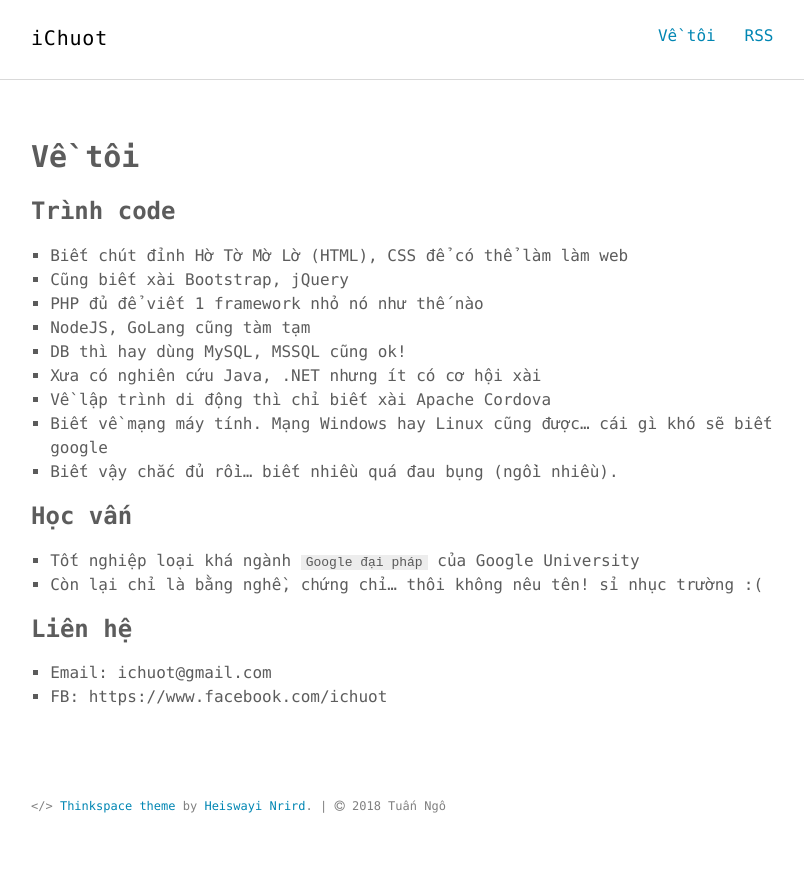
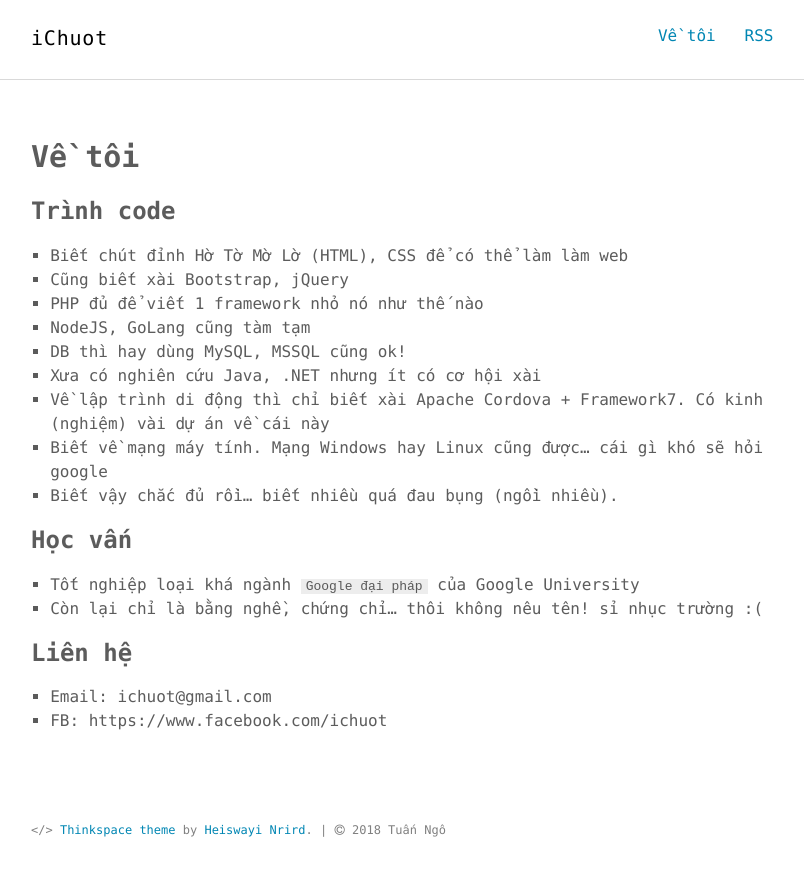
Before and after one commit to ichuot/ichuot.github.io, a Jekyll site: the page built from about.md, in a window 1280 px wide. Shown: the top 876 px of the page, without its empty margins (233-1037 px from the left). Built offline with Jekyll 4.4.1, drawn with Linux system fonts in a browser that asks for light colours.

Commit message:
update about

```diff
--- a/about.md
+++ b/about.md
@@ -11,8 +11,8 @@ permalink: /about/
 + NodeJS, GoLang cũng tàm tạm
 + DB thì hay dùng MySQL, MSSQL cũng ok!
 + Xưa có nghiên cứu Java, .NET nhưng ít có cơ hội xài
-+ Về lập trình di động thì chỉ biết xài Apache Cordova
-+ Biết về mạng máy tính. Mạng Windows hay Linux cũng được... cái gì khó sẽ biết google
++ Về lập trình di động thì chỉ biết xài Apache Cordova + Framework7. Có kinh (nghiệm) vài dự án về cái này
++ Biết về mạng máy tính. Mạng Windows hay Linux cũng được... cái gì khó sẽ hỏi google
 + Biết vậy chắc đủ rồi... biết nhiều quá đau bụng (ngồi nhiều).
 
 ### Học vấn
```
